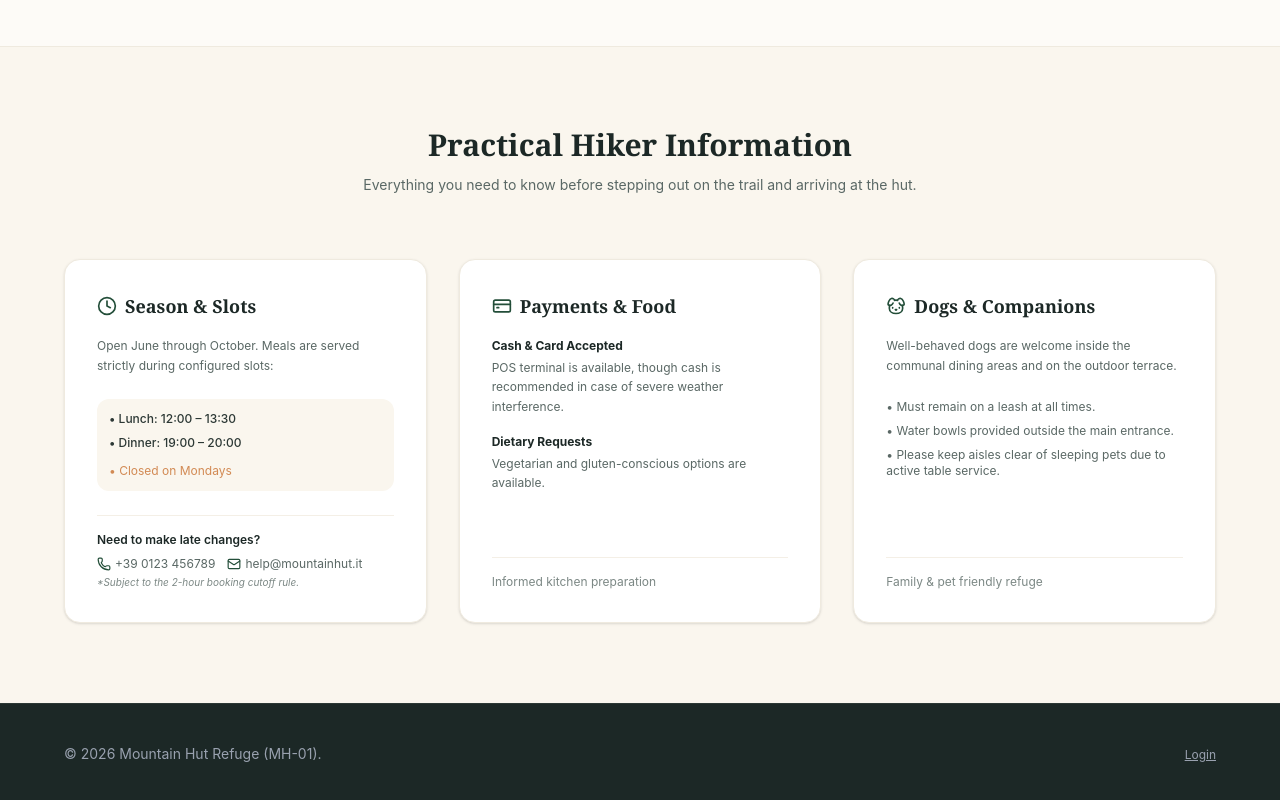
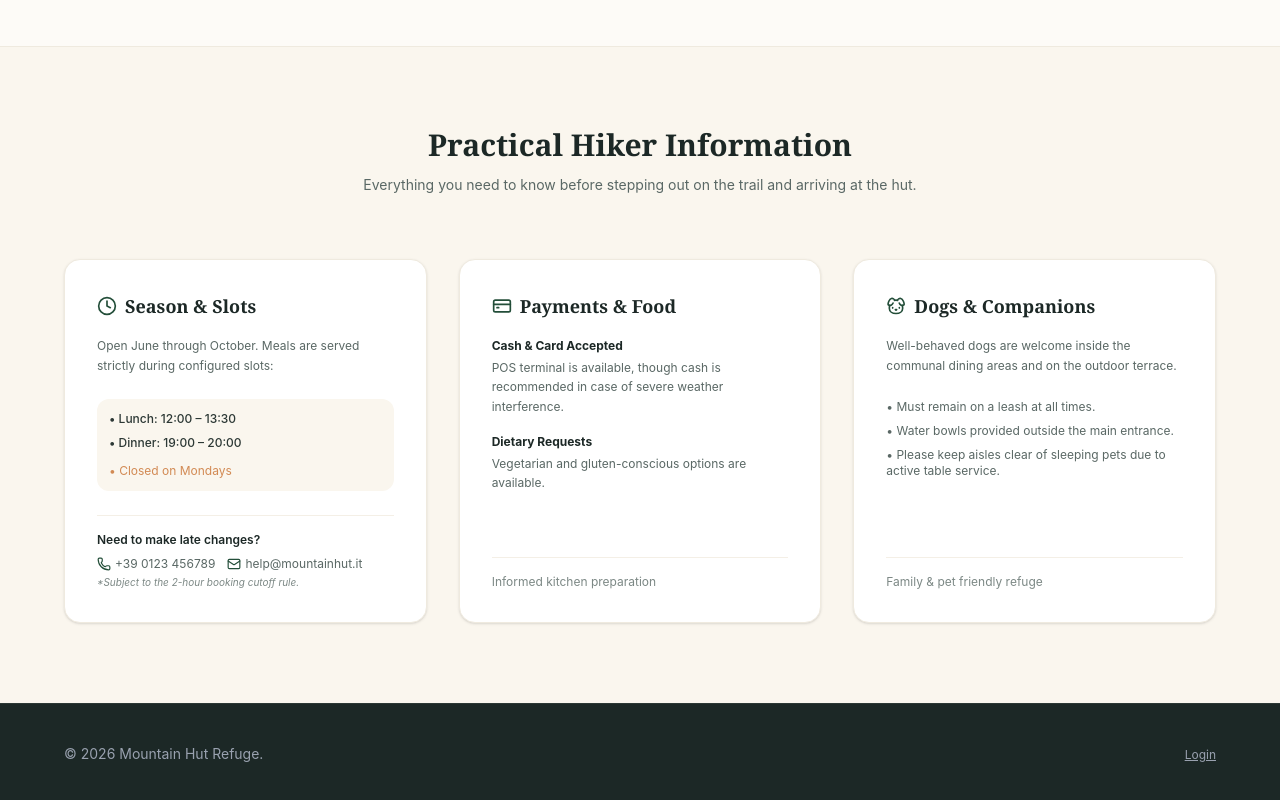
Before and after one commit to SWE2-Group-11/mountain-hut, a React (Vite) app in the folder frontend/: page / in a window 1280 px wide. Shown: the part 2049-2849 px from the top of the page. Built offline with nearby package versions, Linux system fonts and the light colour scheme; no server answers.

Commit message:
refactor(frontend): remove unnecessary information

```diff
--- a/frontend/src/app/page.tsx
+++ b/frontend/src/app/page.tsx
@@ -55,7 +55,7 @@ export default function HomePage() {
 
       {/* Footer */}
       <footer className="bg-[#1C2826] text-white py-10 px-8 md:px-16 flex flex-col md:flex-row justify-between items-center text-sm border-t border-[#2C3835]">
-        <p className="text-gray-400 mb-4 md:mb-0">© 2026 Mountain Hut Refuge (MH-01).</p>
+        <p className="text-gray-400 mb-4 md:mb-0">© 2026 Mountain Hut Refuge.</p>
         <div>
           {user ? (
             <button
```
